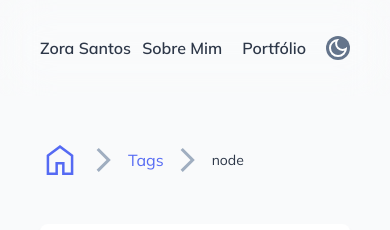
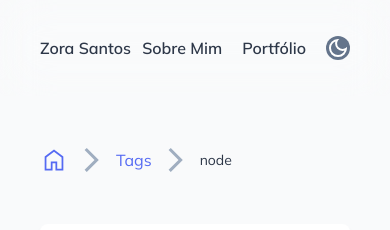
Before and after one commit to zorasantos/zorasantos.dev, a Next.js app: page /tags/node in a window 390 px wide. Shown: the top 230 px of the page. Built offline with nearby package versions, Linux system fonts and the light colour scheme; no server answers.

Commit message:
refactor: breadcrumb component

```diff
--- a/src/components/Breadcrumbs/index.tsx
+++ b/src/components/Breadcrumbs/index.tsx
@@ -1,8 +1,6 @@
 import Link from "next/link";
 import Image from "next/image";
-
 import chevron_right from "@/assets/chevron_right.svg"
-import home_icon from "@/assets/home.svg"
 
 type BreadcrumbsProps = {
   title: string;
@@ -17,7 +15,16 @@ export default function Breadcrumbs({ page, title }: BreadcrumbsProps) {
     <ol className="list-reset flex items-center">
       <li>
         <Link rel="noopener" tabIndex={0} href="/">
-          <Image alt="icon home" src={home_icon} width={28} height={28} className="w-10 sm:w-7" />
+        <svg
+          xmlns="http://www.w3.org/2000/svg"
+          role="img"
+          aria-label="home icon"
+          className="fill-primary dark:fill-primary-dark hover:fill-primary-light dark:hover:fill-primary-light h-7 w-7 sm:w-7"
+          fill="none"
+          viewBox="0 -960 960 960"
+        >
+          <path d="M220-180h150v-250h220v250h150v-390L480-765 220-570v390Zm-60 60v-480l320-240 320 240v480H530v-250H430v250H160Zm320-353Z"/>
+        </svg>
         </Link>
       </li>
       <li>
--- a/src/components/ChipTag/index.tsx
+++ b/src/components/ChipTag/index.tsx
@@ -6,6 +6,6 @@ type IChipTagProps = HTMLAttributes<HTMLSpanElement> & {
 
 export default function ChipTag({ children, ...props }: IChipTagProps) {
   return (
-    <span {...props} className="inline-block bg-gray-200 dark:bg-[#2D3748] rounded-full px-2 py-1 text-sm text-gray-600 dark:text-white hover:text-primary-light dark:hover:text-primary-light mr-2 mb-2">{children}</span>
+    <span {...props} className="inline-block bg-gray-200 dark:bg-gray-800 rounded-full px-2 py-1 text-sm text-gray-600 dark:text-white hover:text-primary-light dark:hover:text-primary-light mr-2 mb-2">{children}</span>
   )
 }
--- a/src/components/ReadMore/index.tsx
+++ b/src/components/ReadMore/index.tsx
@@ -1,5 +1,3 @@
-import Link from "next/link";
-
 type ReadMoreProps = {
   text: string;
   className?: string;
--- a/src/components/Tags/index.tsx
+++ b/src/components/Tags/index.tsx
@@ -1,5 +1,7 @@
 import Link from "next/link";
-import { ChipTag } from "..";
+import dynamic from "next/dynamic";
+
+const ChipTag = dynamic(() => import("@/components/ChipTag"))
 
 type ITagsProps = {
   tags: string[];
```
Also changed, not shown: 2 other files (tests, documents, lock files or other folders).
